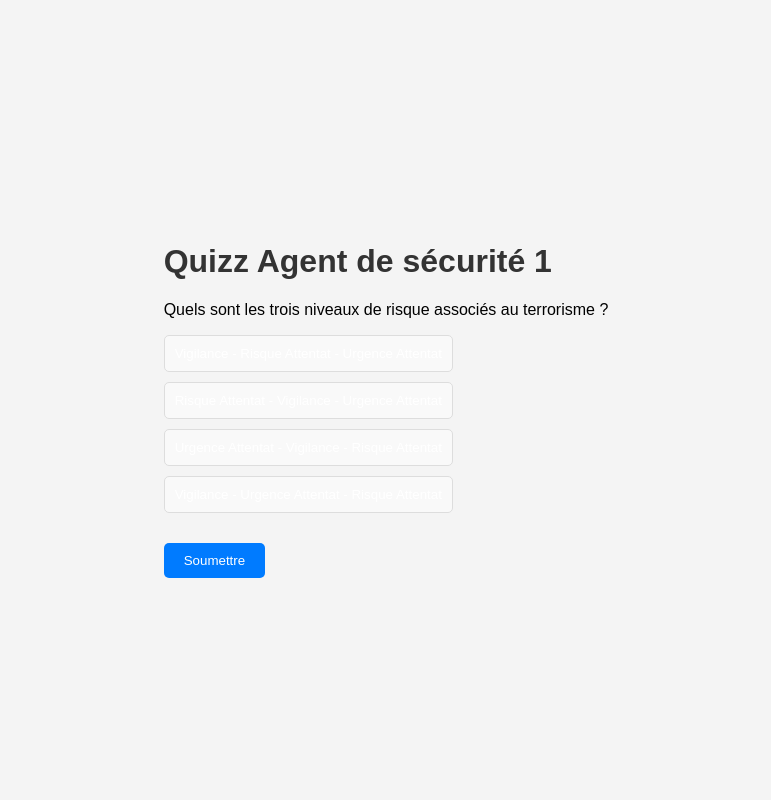
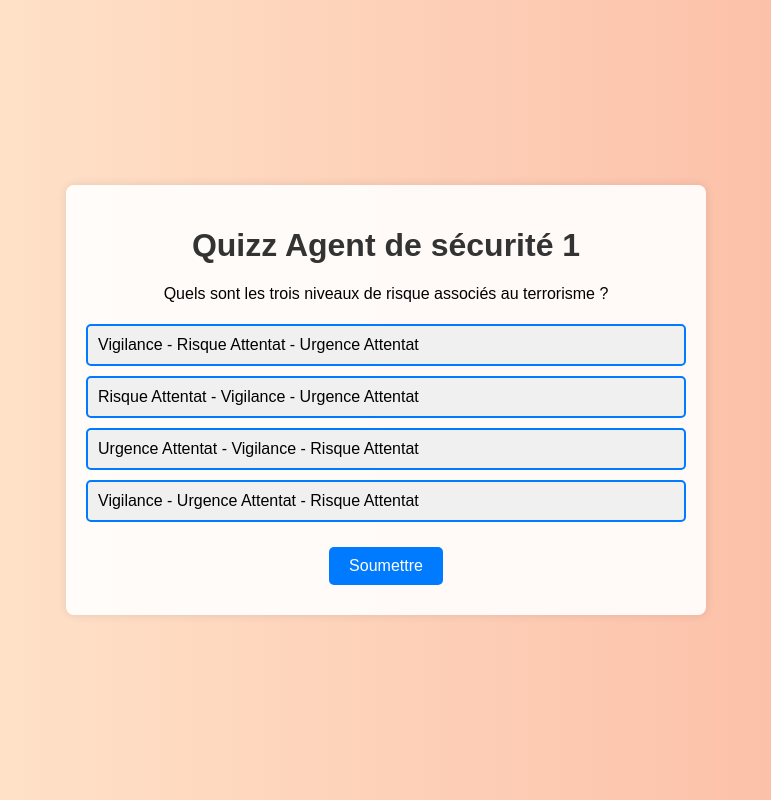
Before and after one commit to Ivellios76/Quizz-Agent-de-s-curit-, a plain HTML site: page index.html in a window 1280 px wide. Shown: the whole page, without its empty margins (254-1025 px from the left). Drawn offline with Linux system fonts and the light colour scheme.

Commit message:
styles.css

```diff
--- a/styles.css
+++ b/styles.css
@@ -1,55 +1,82 @@
+/* styles.css */
 body {
     font-family: Arial, sans-serif;
-    background-color: #f4f4f4;
+    background: linear-gradient(to right, #ffecd2, #fcb69f);
+    margin: 0;
+    padding: 0;
     display: flex;
     justify-content: center;
     align-items: center;
     height: 100vh;
-    margin: 0;
-}
-
-.container {
-    background-color: #fff;
-    padding: 20px;
-    border-radius: 8px;
-    box-shadow: 0 0 10px rgba(0, 0, 0, 0.1);
-    text-align: center;
 }
 
 h1 {
     color: #333;
+    text-align: center;
+}
+
+#quizContainer {
+    background-color: rgba(255, 255, 255, 0.9);
+    padding: 20px;
+    border-radius: 8px;
+    box-shadow: 0 0 10px rgba(0, 0, 0, 0.1);
+    width: 80%;
+    max-width: 600px;
+    text-align: center;
+}
+
+#questionContainer {
+    margin-bottom: 20px;
+}
+
+label {
+    display: block;
+    margin: 10px 0;
 }
 
 button {
-    background-color: #007BFF;
+    background-color: #007bff;
     color: #fff;
     border: none;
     padding: 10px 20px;
     border-radius: 5px;
     cursor: pointer;
-    margin-top: 20px;
+    font-size: 16px;
 }
 
 button:hover {
     background-color: #0056b3;
 }
 
-.option {
-    display: block;
-    margin: 10px 0;
+button.option {
+    background-color: #f0f0f0;
+    border: 2px solid #007bff;
+    border-radius: 5px;
     padding: 10px;
-    background-color: #f9f9f9;
-    border: 1px solid #ddd;
-    border-radius: 5px;
+    margin: 5px 0;
+    width: 100%;
     cursor: pointer;
+    font-size: 16px;
+    text-align: left;
+    color: #000; /* Texte en noir */
 }
 
-.option:hover {
-    background-color: #f1f1f1;
+button.option:hover {
+    background-color: #007bff;
+    color: #fff;
 }
 
-#timer {
-    margin-top: 20px;
+button.option.selected {
+    background-color: #007bff;
+    color: #fff;
+}
+
+#time {
     font-size: 18px;
-    color: #ff0000;
+    margin-top: 10px;
 }
+
+#result {
+    font-size: 20px;
+    color: #333;
+}
```
